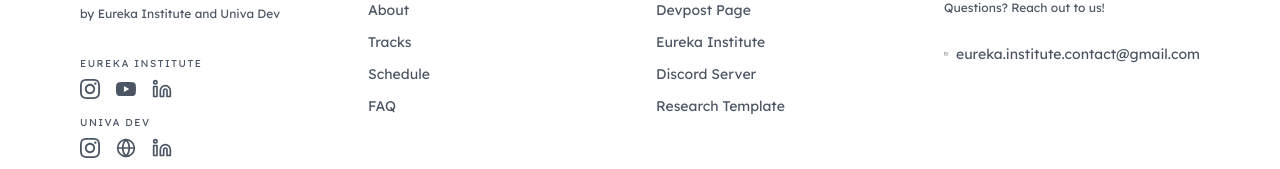
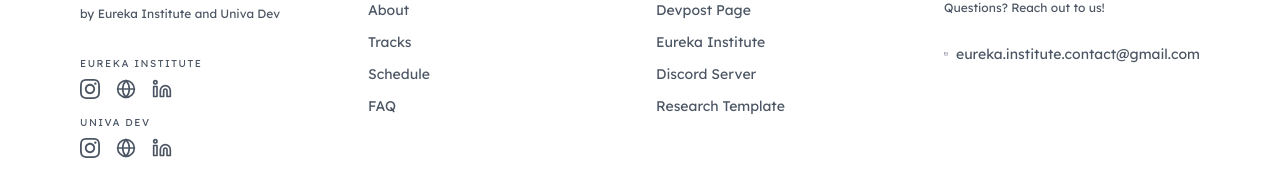
Before and after one commit to Eureka-Institute/Eureka-sTEM2026, a Next.js app: page / in a window 1280 px wide. Shown: the part 9787-9956 px from the top of the page. Built offline with nearby package versions, Linux system fonts and the light colour scheme.

Commit message:
Replace YouTube with website

```diff
--- a/app/page.tsx
+++ b/app/page.tsx
@@ -624,8 +624,8 @@ export default function EurekaDevPage() {
                     <a href="https://www.instagram.com/eureka.institute.npo/" target="_blank" rel="noopener noreferrer" className="text-[var(--text-secondary)] hover:text-[color:var(--accent-blue)] transition-colors" aria-label="Eureka Institute Instagram">
                       <svg className="w-5 h-5" fill="currentColor" viewBox="0 0 24 24"><path d="M12 2.163c3.204 0 3.584.012 4.85.07 3.252.148 4.771 1.691 4.919 4.919.058 1.265.069 1.645.069 4.849 0 3.205-.012 3.584-.069 4.849-.149 3.225-1.664 4.771-4.919 4.919-1.266.058-1.644.07-4.85.07-3.204 0-3.584-.012-4.849-.07-3.26-.149-4.771-1.699-4.919-4.92-.058-1.265-.07-1.644-.07-4.849 0-3.204.013-3.583.07-4.849.149-3.227 1.664-4.771 4.919-4.919 1.266-.057 1.645-.069 4.849-.069zm0-2.163c-3.259 0-3.667.014-4.947.072-4.358.2-6.78 2.618-6.98 6.98-.059 1.281-.073 1.689-.073 4.948 0 3.259.014 3.668.072 4.948.2 4.358 2.618 6.78 6.98 6.98 1.281.058 1.689.072 4.948.072 3.259 0 3.668-.014 4.948-.072 4.354-.2 6.782-2.618 6.979-6.98.059-1.28.073-1.689.073-4.948 0-3.259-.014-3.667-.072-4.947-.196-4.354-2.617-6.78-6.979-6.98-1.281-.059-1.69-.073-4.949-.073zm0 5.838c-3.403 0-6.162 2.759-6.162 6.162s2.759 6.163 6.162 6.163 6.162-2.759 6.162-6.163c0-3.403-2.759-6.162-6.162-6.162zm0 10.162c-2.209 0-4-1.79-4-4 0-2.209 1.791-4 4-4s4 1.791 4 4c0 2.21-1.791 4-4 4zm6.406-11.845c-.796 0-1.441.645-1.441 1.44s.645 1.44 1.441 1.44c.795 0 1.439-.645 1.439-1.44s-.644-1.44-1.439-1.44z"/></svg>
                     </a>
-                    <a href="https://www.youtube.com/@eurekainstitute0" target="_blank" rel="noopener noreferrer" className="text-[var(--text-secondary)] hover:text-[color:var(--accent-blue)] transition-colors" aria-label="Eureka Institute YouTube">
-                      <svg className="w-5 h-5" fill="currentColor" viewBox="0 0 24 24"><path d="M23.498 6.186a3.016 3.016 0 0 0-2.122-2.136C19.505 3.545 12 3.545 12 3.545s-7.505 0-9.377.505A3.017 3.017 0 0 0 .502 6.186C0 8.07 0 12 0 12s0 3.93.502 5.814a3.016 3.016 0 0 0 2.122 2.136c1.871.505 9.376.505 9.376.505s7.505 0 9.377-.505a3.015 3.015 0 0 0 2.122-2.136C24 15.93 24 12 24 12s0-3.93-.502-5.814zM9.545 15.568V8.432L15.818 12l-6.273 3.568z"/></svg>
+                    <a href="https://www.eurekainstitute.xyz/" target="_blank" rel="noopener noreferrer" className="text-[var(--text-secondary)] hover:text-[color:var(--accent-blue)] transition-colors" aria-label="Eureka Institute Website">
+                      <Globe className="w-5 h-5" />
                     </a>
                     <a href="https://www.linkedin.com/company/eureka-institute-npo/" target="_blank" rel="noopener noreferrer" className="text-[var(--text-secondary)] hover:text-[color:var(--accent-blue)] transition-colors" aria-label="Eureka Institute LinkedIn">
                       <Linkedin className="w-5 h-5" />
```
